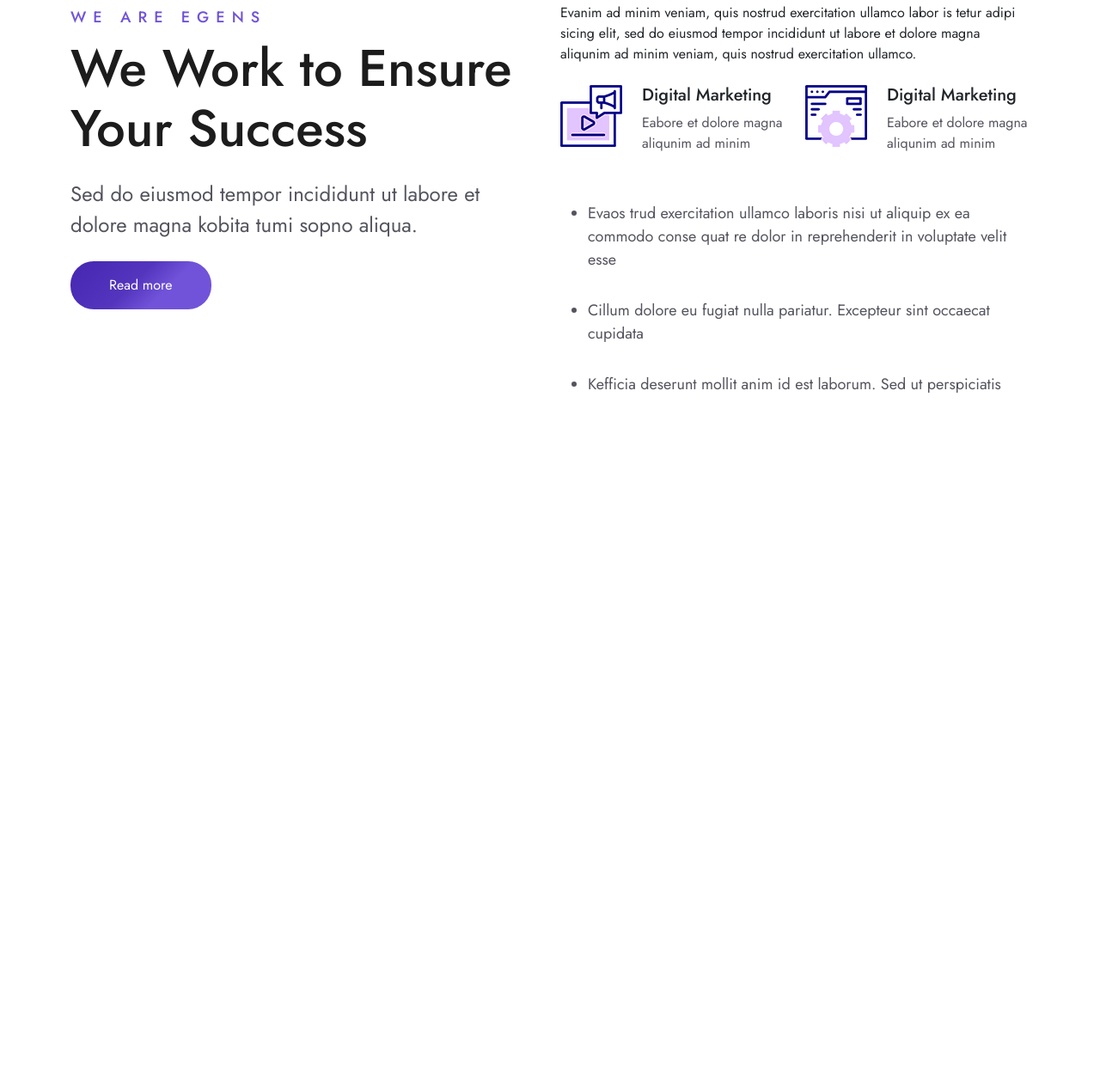
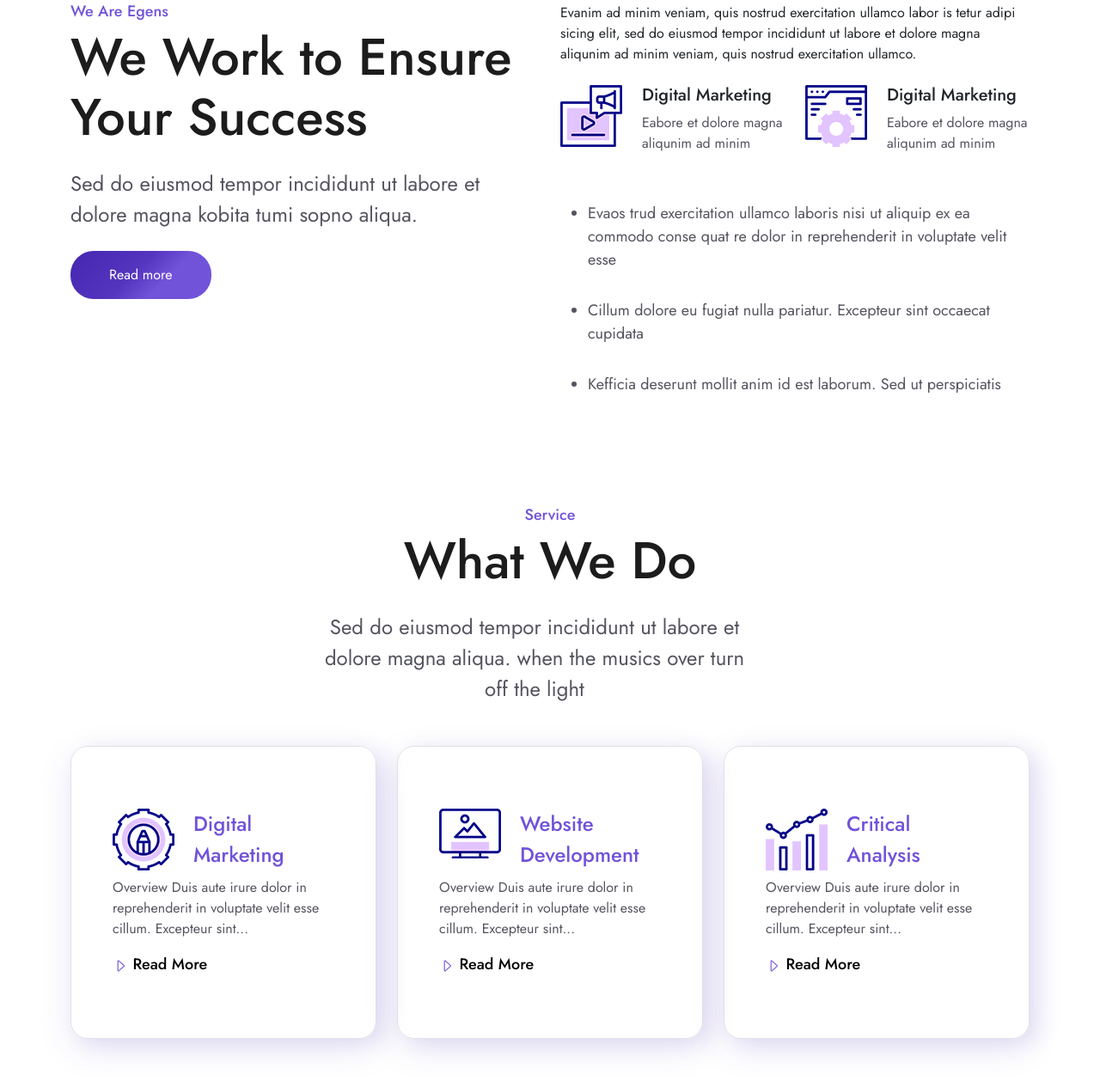
Before and after one commit to BRIHMAT-Naoui/Egens-landing-page, a plain HTML site: page index.html in a window 1280 px wide. Shown: the part 1659-2924 px from the top of the page at 86% size. Before the commit the page ends 2200 px from the top, so only its background shows below. Drawn offline with nearby package versions, Linux system fonts and the light colour scheme.

Commit message:
add service section

```diff
--- a/css/style.css
+++ b/css/style.css
@@ -89,10 +89,10 @@ width: 2% !important;
 .section-subtitle{
     font-size: 18px;
     font-weight: 500;
-    line-height: 1.9;
+    /* line-height: 1.9; */
     color: #7153d9;
-    text-transform: uppercase;
-    letter-spacing: 8px
+    /* text-transform: uppercase; */
+    /* letter-spacing: 8px */
 }
 
 .section-title{
@@ -125,3 +125,21 @@ width: 2% !important;
 .feature2-list li::before{
     color:#7153d9;
 }
+
+.service-card{
+    box-shadow: 0px 12px 42px rgba(69, 38, 177, 0.1), 11px 6px 25px rgba(69, 38, 177, 0.1);
+    border-radius: 20px;
+}
+
+
+.service-link{
+  text-decoration: none;
+  color: black;
+
+}
+
+.service-card-title {
+ line-height: 1.5;
+ color: #7153d9;
+
+}
--- a/index.html
+++ b/index.html
@@ -1,33 +1,49 @@
-<!doctype html>
+<!DOCTYPE html>
 <html lang="en">
   <head>
-    <meta charset="utf-8">
-    <meta name="viewport" content="width=device-width, initial-scale=1">
+    <meta charset="utf-8" />
+    <meta name="viewport" content="width=device-width, initial-scale=1" />
 
     <title>Bootstrap demo</title>
-    <link href="https://cdn.jsdelivr.net/npm/bootstrap@5.3.0/dist/css/bootstrap.min.css" rel="stylesheet" integrity="sha384-9ndCyUaIbzAi2FUVXJi0CjmCapSmO7SnpJef0486qhLnuZ2cdeRhO02iuK6FUUVM" crossorigin="anonymous">
-    <link rel="stylesheet" href="css/style.css">
+    <link
+      href="https://cdn.jsdelivr.net/npm/bootstrap@5.3.0/dist/css/bootstrap.min.css"
+      rel="stylesheet"
+      integrity="sha384-9ndCyUaIbzAi2FUVXJi0CjmCapSmO7SnpJef0486qhLnuZ2cdeRhO02iuK6FUUVM"
+      crossorigin="anonymous"
+    />
+    <link rel="stylesheet" href="css/style.css" />
     <!--font -->
-    <link rel="preconnect" href="https://fonts.googleapis.com">
-    <link rel="preconnect" href="https://fonts.gstatic.com" crossorigin>
-    <link href="https://fonts.googleapis.com/css2?family=Jost:ital,wght@0,100;0,200;0,300;0,400;0,500;0,600;0,700;0,800;0,900;1,100;1,200;1,300;1,400;1,500;1,600;1,700;1,800;1,900&display=swap" rel="stylesheet">
+    <link rel="preconnect" href="https://fonts.googleapis.com" />
+    <link rel="preconnect" href="https://fonts.gstatic.com" crossorigin />
+    <link
+      href="https://fonts.googleapis.com/css2?family=Jost:ital,wght@0,100;0,200;0,300;0,400;0,500;0,600;0,700;0,800;0,900;1,100;1,200;1,300;1,400;1,500;1,600;1,700;1,800;1,900&display=swap"
+      rel="stylesheet"
+    />
     <!--end font -->
   </head>
   <body>
     <!--Container Nav -->
-    <div class="fixed-top navbar-fixed-top banner-bg ">
+    <div class="fixed-top navbar-fixed-top banner-bg">
       <div class="container">
         <!--Nav bar-->
-        <nav class="navbar navbar-expand-lg ">
+        <nav class="navbar navbar-expand-lg">
           <div class="container-fluid">
             <a class="navbar-brand" href="#">Navbar</a>
-            <button class="navbar-toggler" type="button" data-bs-toggle="collapse" data-bs-target="#navbarSupportedContent" aria-controls="navbarSupportedContent" aria-expanded="false" aria-label="Toggle navigation">
+            <button
+              class="navbar-toggler"
+              type="button"
+              data-bs-toggle="collapse"
+              data-bs-target="#navbarSupportedContent"
+              aria-controls="navbarSupportedContent"
+              aria-expanded="false"
+              aria-label="Toggle navigation"
+            >
               <span class="navbar-toggler-icon"></span>
             </button>
             <div class="collapse navbar-collapse" id="navbarSupportedContent">
               <ul class="navbar-nav ms-auto mb-2 mb-lg-0">
                 <li class="nav-item">
-                  <a class="nav-link " aria-current="page" href="#">Home</a>
+                  <a class="nav-link" aria-current="page" href="#">Home</a>
                 </li>
                 <li class="nav-item">
                   <a class="nav-link" href="#">About</a>
@@ -48,30 +64,31 @@
                   <a class="nav-link" href="#">Contact</a>
                 </li>
               </ul>
-
             </div>
           </div>
         </nav>
         <!--end Nav -->
-
-
       </div>
     </div>
 
     <!--end container Nav -->
     <section class="banner-bg">
       <!--container banner-->
-   <div class="container mt-5 py-5 ">
+      <div class="container mt-5 py-5">
         <div class="row py-5">
           <div class="col-lg-6">
             <h4 class="banner-subtitle">We ARE EGENS</h4>
             <h1 class="banner-title">We Design Solution For Busines</h1>
-          <p class="banner-text my-3">Lorem ipsum dolor sit amet consectetur, adipisicing elit. Doloremque non doloribus vitae, dolorem at dignissimos iure aut debitis minus incidunt molestias</p>
-          <a href="" class="banner-btn  d-inline-block">Read more</a>
+            <p class="banner-text my-3">
+              Lorem ipsum dolor sit amet consectetur, adipisicing elit.
+              Doloremque non doloribus vitae, dolorem at dignissimos iure aut
+              debitis minus incidunt molestias
+            </p>
+            <a href="" class="banner-btn d-inline-block">Read more</a>
           </div>
           <div class="col-lg-1"></div>
           <div class="col-lg-5">
-          <img src="img/img-three.png" class="img-fluid" alt="">
+            <img src="img/img-three.png" class="img-fluid" alt="" />
           </div>
         </div>
       </div>
@@ -84,41 +101,51 @@
         <div class="col-lg-4">
           <div class="row">
             <div class="col-lg-4">
-                          <div class="feature-icon"><img src="img/icon-14.png" alt=""></div>
-
+              <div class="feature-icon">
+                <img src="img/icon-14.png" alt="" />
+              </div>
             </div>
             <div class="col-lg-8">
               <h3>Creative Strategy</h3>
-                        <p class="mt-3 feature-text">Sed do eiusmod tempor incidiunt ation ullamco laboris nisi ut aloniq uip ex ea com consequat. </p>
+              <p class="mt-3 feature-text">
+                Sed do eiusmod tempor incidiunt ation ullamco laboris nisi ut
+                aloniq uip ex ea com consequat.
+              </p>
             </div>
           </div>
         </div>
         <div class="col-lg-4">
           <div class="row">
             <div class="col-lg-4">
-                      <div class="feature-icon"><img src="img/icon-15.png" alt=""></div>
-
+              <div class="feature-icon">
+                <img src="img/icon-15.png" alt="" />
+              </div>
             </div>
             <div class="col-lg-8">
               <h3>Creative Strategy</h3>
-                    <p class="mt-3 feature-text">Sed do eiusmod tempor incidiunt ation ullamco laboris nisi ut aloniq uip ex ea com consequat. </p>
+              <p class="mt-3 feature-text">
+                Sed do eiusmod tempor incidiunt ation ullamco laboris nisi ut
+                aloniq uip ex ea com consequat.
+              </p>
             </div>
           </div>
         </div>
         <div class="col-lg-4">
           <div class="row">
             <div class="col-lg-4">
-                  <div class="feature-icon"><img src="img/icon-16.png" alt=""></div>
-
+              <div class="feature-icon">
+                <img src="img/icon-16.png" alt="" />
+              </div>
             </div>
             <div class="col-lg-8">
               <h3>Creative Strategy</h3>
-                <p class="mt-3 feature-text">Sed do eiusmod tempor incidiunt ation ullamco laboris nisi ut aloniq uip ex ea com consequat. </p>
+              <p class="mt-3 feature-text">
+                Sed do eiusmod tempor incidiunt ation ullamco laboris nisi ut
+                aloniq uip ex ea com consequat.
+              </p>
             </div>
           </div>
         </div>
-
-
       </div>
     </div>
 
@@ -129,13 +156,13 @@
       <div class="row">
         <div class="col-lg-8">
           <div>
-                <img class="image-section1" src="img/about-3-1.png" alt="">
+            <img class="image-section1" src="img/about-3-1.png" alt="" />
           </div>
         </div>
         <div class="col-lg-1 separator"></div>
         <div class="col-lg-3">
           <div>
-              <img class="image-section" src="img/about-3-2.png" alt="">
+            <img class="image-section" src="img/about-3-2.png" alt="" />
           </div>
         </div>
       </div>
@@ -149,62 +176,194 @@
         <div class="col-lg-6">
           <h4 class="section-subtitle">We Are Egens</h4>
           <h1 class="section-title">We Work to Ensure Your Success</h1>
-      <p class="section-text my-4">Sed do eiusmod tempor incididunt ut labore et dolore magna kobita tumi sopno aliqua.</p>
-      <a href="" class="banner-btn  d-inline-block">Read more</a>
-
+          <p class="section-text my-4">
+            Sed do eiusmod tempor incididunt ut labore et dolore magna kobita
+            tumi sopno aliqua.
+          </p>
+          <a href="" class="banner-btn d-inline-block">Read more</a>
         </div>
         <div class="col-lg-6">
-         <p>Evanim ad minim veniam, quis nostrud exercitation ullamco labor is tetur adipi sicing elit, sed do eiusmod tempor incididunt ut labore et dolore magna aliqunim ad minim veniam, quis nostrud exercitation ullamco.</p>
+          <p>
+            Evanim ad minim veniam, quis nostrud exercitation ullamco labor is
+            tetur adipi sicing elit, sed do eiusmod tempor incididunt ut labore
+            et dolore magna aliqunim ad minim veniam, quis nostrud exercitation
+            ullamco.
+          </p>
           <div class="row my-4">
             <div class="col-lg-6">
               <div class="row">
-                  <div class="col-lg-4"><img src="img/icon-3.png" alt=""></div>
+                <div class="col-lg-4"><img src="img/icon-3.png" alt="" /></div>
                 <div class="col-lg-8">
-                    <h5 class="feature2-title ">Digital Marketing</h5>
-                    <p class="feature-text">Eabore et dolore magna aliqunim ad minim </p>
+                  <h5 class="feature2-title">Digital Marketing</h5>
+                  <p class="feature-text">
+                    Eabore et dolore magna aliqunim ad minim
+                  </p>
                 </div>
-
               </div>
             </div>
             <div class="col-lg-6">
               <div class="row">
-                <div class="col-lg-4"><img src="img/icon-4.png" alt=""></div>
+                <div class="col-lg-4"><img src="img/icon-4.png" alt="" /></div>
                 <div class="col-lg-8">
                   <h5 class="feature2-title">Digital Marketing</h5>
-                  <p class="feature-text">Eabore et dolore magna aliqunim ad minim </p>
+                  <p class="feature-text">
+                    Eabore et dolore magna aliqunim ad minim
+                  </p>
                 </div>
-
               </div>
             </div>
           </div>
           <div>
             <ul class="feature2-list">
-            <li class="feature-text feature2-p py-3">Evaos trud exercitation ullamco laboris nisi ut aliquip ex ea commodo conse quat re dolor in reprehenderit in voluptate velit esse </li>
-            <li class="feature-text feature2-p py-3">Cillum dolore eu fugiat nulla pariatur. Excepteur sint occaecat cupidata</li>
-            <li class="feature-text feature2-p py-3">Kefficia deserunt mollit anim id est laborum. Sed ut perspiciatis</li>
+              <li class="feature-text feature2-p py-3">
+                Evaos trud exercitation ullamco laboris nisi ut aliquip ex ea
+                commodo conse quat re dolor in reprehenderit in voluptate velit
+                esse
+              </li>
+              <li class="feature-text feature2-p py-3">
+                Cillum dolore eu fugiat nulla pariatur. Excepteur sint occaecat
+                cupidata
+              </li>
+              <li class="feature-text feature2-p py-3">
+                Kefficia deserunt mollit anim id est laborum. Sed ut
+                perspiciatis
+              </li>
             </ul>
           </div>
-
+        </div>
       </div>
     </div>
 
+    <!--end feature2-->
+    <!-- services start -->
+    <div class="container py-5">
+      <div class="row">
+        <div class="col-lg-6 text-center mx-auto">
+          <h4 class="section-subtitle">Service</h4>
+          <h1 class="section-title">What We Do</h1>
+          <p class="section-text my-4">
+            Sed do eiusmod tempor incididunt ut labore et dolore magna aliqua.
+            when the musics over turn off the light
+          </p>
         </div>
+      </div>
+      <div class="row my-4">
+        <div class="col-lg-4">
+          <div class="border service-card p-5">
+            <div class="row my-4">
+              <div class="col-lg-4">
+                <img src="img/icon-17.png" alt="" />
+              </div>
+              <div class="col-lg-8">
+                <h4 class="service-card-title">Digital Marketing</h4>
+              </div>
+              <p class="feature-text">
+                Overview Duis aute irure dolor in reprehenderit in voluptate
+                velit esse cillum. Excepteur sint...
+              </p>
+              <a href="" class="section-subtitle service-link">
+                <svg
+                  xmlns="http://www.w3.org/2000/svg"
+                  width="18"
+                  height="18"
+                  fill="#7153d9"
+                  class="bi bi-caret-right"
+                  viewBox="0 0 16 16"
+                >
+                  <path
+                    d="M6 12.796V3.204L11.481 8 6 12.796zm.659.753 5.48-4.796a1 1 0 0 0 0-1.506L6.66 2.451C6.011 1.885 5 2.345 5 3.204v9.592a1 1 0 0 0 1.659.753z"
+                  />
+                </svg>
+                Read More</a
+              >
+            </div>
+          </div>
+        </div>
+        <!-- card second  -->
+        <div class="col-lg-4">
+          <div class="border service-card p-5">
+            <div class="row my-4">
+              <div class="col-lg-4">
+                <img src="img/icon-18.png" alt="" />
+              </div>
+              <div class="col-lg-8">
+                <h4 class="service-card-title">Website Development</h4>
+              </div>
+              <p class="feature-text">
+                Overview Duis aute irure dolor in reprehenderit in voluptate
+                velit esse cillum. Excepteur sint...
+              </p>
+              <a href="" class="section-subtitle service-link">
+                <svg
+                  xmlns="http://www.w3.org/2000/svg"
+                  width="18"
+                  height="18"
+                  fill="#7153d9"
+                  class="bi bi-caret-right"
+                  viewBox="0 0 16 16"
+                >
+                  <path
+                    d="M6 12.796V3.204L11.481 8 6 12.796zm.659.753 5.48-4.796a1 1 0 0 0 0-1.506L6.66 2.451C6.011 1.885 5 2.345 5 3.204v9.592a1 1 0 0 0 1.659.753z"
+                  />
+                </svg>
+                Read More</a
+              >
+            </div>
+          </div>
+        </div>
+        <!-- end card second -->
 
-  <!--end feature2-->
+        <!-- card third -->
+        <div class="col-lg-4">
+          <div class="border service-card p-5">
+            <div class="row my-4">
+              <div class="col-lg-4">
+                <img src="img/icon-19.png" alt="" />
+              </div>
+              <div class="col-lg-8">
+                <h4 class="service-card-title">Critical Analysis</h4>
+              </div>
+              <p class="feature-text">
+                Overview Duis aute irure dolor in reprehenderit in voluptate
+                velit esse cillum. Excepteur sint...
+              </p>
+              <a href="" class="section-subtitle service-link">
+                <svg
+                  xmlns="http://www.w3.org/2000/svg"
+                  width="18"
+                  height="18"
+                  fill="#7153d9"
+                  class="bi bi-caret-right"
+                  viewBox="0 0 16 16"
+                >
+                  <path
+                    d="M6 12.796V3.204L11.481 8 6 12.796zm.659.753 5.48-4.796a1 1 0 0 0 0-1.506L6.66 2.451C6.011 1.885 5 2.345 5 3.204v9.592a1 1 0 0 0 1.659.753z"
+                  />
+                </svg>
+                Read More</a
+              >
+            </div>
+          </div>
+        </div>
+        <!-- end card third -->
+      </div>
+    </div>
+    <!-- end services  -->
 
-
-    <script src="https://cdn.jsdelivr.net/npm/bootstrap@5.3.0/dist/js/bootstrap.bundle.min.js" integrity="sha384-geWF76RCwLtnZ8qwWowPQNguL3RmwHVBC9FhGdlKrxdiJJigb/j/68SIy3Te4Bkz" crossorigin="anonymous"></script>
+    <script
+      src="https://cdn.jsdelivr.net/npm/bootstrap@5.3.0/dist/js/bootstrap.bundle.min.js"
+      integrity="sha384-geWF76RCwLtnZ8qwWowPQNguL3RmwHVBC9FhGdlKrxdiJJigb/j/68SIy3Te4Bkz"
+      crossorigin="anonymous"
+    ></script>
     <script>
-            const navbar = document.querySelector('.navbar-fixed-top');
+      const navbar = document.querySelector(".navbar-fixed-top");
       window.onscroll = () => {
         if (window.scrollY > 30) {
-        navbar.classList.add('nav-active');
-
+          navbar.classList.add("nav-active");
         } else {
-        navbar.classList.remove('nav-active');
+          navbar.classList.remove("nav-active");
         }
       };
-
     </script>
   </body>
 </html>
```
Also changed, not shown: img/icon-17.png (added), img/icon-18.png (added), img/icon-19.png (added). Lines whose indentation alone changed are shown as unchanged.
